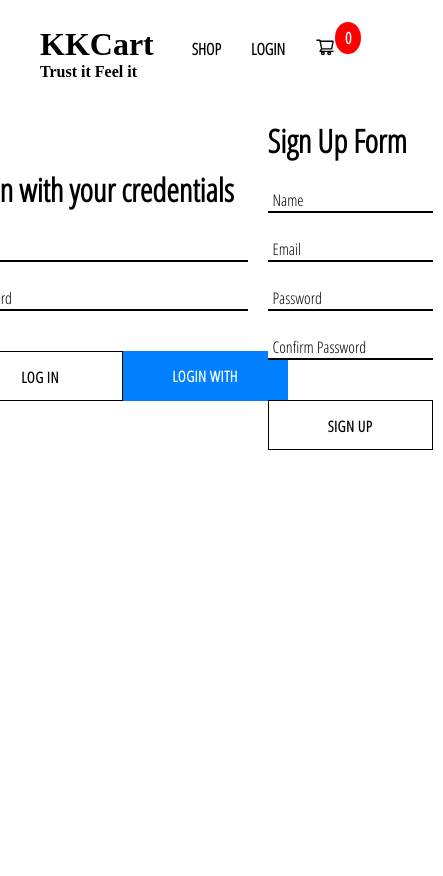
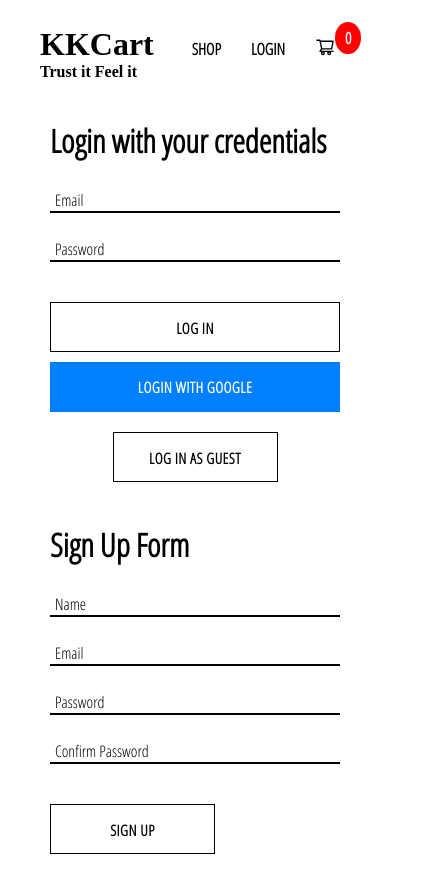
Before and after one commit to jainyash812/kapdeKharido, a React (Create React App) app: page /auth in a window 390 px wide. Shown: the top 876 px of the page, 443 px wide, since content can reach past the window. Before the commit the page ends 844 px from the top, so only its background shows below. Built offline with nearby package versions, Linux system fonts and the light colour scheme; no server answers; the database is empty; a web font is replaced by a local one.

Commit message:
Added Guest Login , minor styling changes in layout .

```diff
--- a/src/App.tsx
+++ b/src/App.tsx
@@ -4,6 +4,7 @@ import NavBar from "./components/navbar/navbar.component";
 import Authentication from "./routes/authentication/auth.component";
 import Shop from "./routes/shop/shop.component";
 import { ShoppingCart } from "./components/cart/cart.component";
+
 const App = () => {
   return (
     <>
--- a/src/components/button/button.styles.scss
+++ b/src/components/button/button.styles.scss
@@ -20,6 +20,7 @@
     background-color: white;
     color: black;
     border: 1px solid black;
+    box-shadow:5px 5px 2px grey;
   }
 
   &.google-button {
@@ -28,7 +29,7 @@
     &:hover {
       background-color: #357ae8;
       border: none;
-      box-shadow:5px 5px 5px grey;
+      box-shadow:5px 5px 3px #2c3e5b;
     }
   }
 
--- a/src/components/cart/cart.component.tsx
+++ b/src/components/cart/cart.component.tsx
@@ -8,6 +8,11 @@ export const ShoppingCart = () => {
     useContext(CartContext);
 
   const { userDetails } = useContext(UserContext);
+  const getEmail = () => {
+    if (!!userDetails) {
+      return userDetails.email !== null ? userDetails.email : "Guest ";
+    } else return "Guest";
+  };
   return (
     <div className="shopping-cart-container">
       {cartItems.length > 0 ? (
@@ -16,14 +21,14 @@ export const ShoppingCart = () => {
         <h1>
           Hey{" "}
           <span style={{ fontStyle: "italic", color: "#ff6900" }}>
-            {userDetails?.email.split("@")[0].toUpperCase()}
+            {/* {!!userDetails && userDetails.email.split("@")[0].toUpperCase()} */}
+            {getEmail()}
           </span>
           {"       "}
           currently there are no items in cart.
         </h1>
       )}
       <div className="shopping-cart-item-container">
-        <img src="https://unsplash.com/photos/PH8GUKG-Do0" />
         {cartItems.map((cartItem: any) => {
           const { id, name, imageUrl, quantity } = cartItem;
           return (
@@ -54,7 +59,9 @@ export const ShoppingCart = () => {
       {cartItems.length === 0 ? (
         ""
       ) : (
-        <div className="shopping-cart-bill">{`Total : ₹ ${cartItemTotal}`}</div>
+        <div className="shopping-cart-bill">{`Total : ₹ ${
+          cartItemTotal * 70
+        }`}</div>
       )}
     </div>
   );
--- a/src/components/form/signin-form.component.tsx
+++ b/src/components/form/signin-form.component.tsx
@@ -2,6 +2,7 @@ import { useState } from "react";
 import {
   signInWithGooglePopup,
   signInAuthUserWithEmailAndPassword,
+  signInAsGuest,
 } from "../../helper/firebase/firebase.helper";
 import Button from "../button/button.component";
 import { useNavigate } from "react-router-dom";
@@ -18,6 +19,10 @@ const SignInForm = () => {
     setFormFields(defaultFormFields);
   };
 
+  const handleGuestLogin = () => {
+    signInAsGuest();
+    navigate("/");
+  };
   const handleSubmit = async (event) => {
     event.preventDefault();
 
@@ -98,19 +103,18 @@ const SignInForm = () => {
             {errorMsg}
           </span>
         </div>
-        <div
-          style={{
-            display: "flex",
-            justifyContent: "space-around",
-            marginTop: "20px",
-          }}
-        >
+        <div className="login-buttons-container">
           <Button buttonType="inverted">Log In</Button>
           <Button buttonType="google" onClick={loginWithGoogle}>
             Login with Google
           </Button>
         </div>
       </form>
+      <div className="guest-login-button">
+        <Button buttonType="inverted" onClick={handleGuestLogin}>
+          Log In As Guest
+        </Button>
+      </div>
     </div>
   );
 };
--- a/src/components/form/signup-form.styles.scss
+++ b/src/components/form/signup-form.styles.scss
@@ -47,4 +47,16 @@
         }
 
     }
+    .login-buttons-container{
+        display: flex;
+        justify-content: space-around;
+        margin-top: 20px;
+    }
+    .guest-login-button{
+        display:flex;
+        width:100%;
+        justify-content:center;
+        align-items:center;
+        margin-top:10px;
+    }
 }
--- a/src/components/product-card/product-card.component.tsx
+++ b/src/components/product-card/product-card.component.tsx
@@ -19,7 +19,7 @@ export const ProductCard = ({ product }: any) => {
   return (
     <>
       <div className="product-card">
-        <img src={imageUrl} />
+        <img src={imageUrl} loading="lazy" />
         <div className="product-card-content">
           <span>{name}</span>
           <span>{`₹${price * 70}`}</span>
--- a/src/context/cart.context.jsx
+++ b/src/context/cart.context.jsx
@@ -36,8 +36,8 @@ export const CartContext = createContext({
   cartItems: [],
   addItemToCart: (item) => {},
   removeItemFromCart: (item) => {},
-  cartItemCount: null,
-  cartItemTotal: null,
+  cartItemCount: 0,
+  cartItemTotal: 0,
 });
 
 export const CartItemsProvider = ({ children }) => {
--- a/src/helper/firebase/firebase.helper.js
+++ b/src/helper/firebase/firebase.helper.js
@@ -8,6 +8,7 @@ import {
   signInWithEmailAndPassword,
   signOut,
   onAuthStateChanged,
+  signInAnonymously
 } from "firebase/auth";
 import {
   getFirestore,
@@ -108,6 +109,11 @@ export const createAuthUserWithEmailAndPassword = async (email, password) => {
 export const signInAuthUserWithEmailAndPassword = async (email, password) => {
   return await signInWithEmailAndPassword(auth, email, password);
 };
+//signInAnonymously
+//
+export const signInAsGuest = async()=>{
+    return await signInAnonymously(auth)
+}
 
 export const signOutUser = async () => {
   await signOut(auth);
--- a/src/routes/shop/shop.component.tsx
+++ b/src/routes/shop/shop.component.tsx
@@ -1,8 +1,4 @@
-import { useContext } from "react";
 import { Route, Routes } from "react-router-dom";
-import CategorySection from "../../components/category-section/catergory-section.component";
-import { ProductCard } from "../../components/product-card/product-card.component";
-import { CategoryContext } from "../../context/categories.context";
 import MultipleCategorySection from "../multiple-category-section/multiple-category-section.component";
 import SingleCategorySection from "../single-category-section/single-category-section.component";
 import "./shop.styles.scss";
--- a/src/styles.scss
+++ b/src/styles.scss
@@ -25,6 +25,18 @@ a {
      .navbar-logo{
             font-family: cursive;
     }
+    .authentication-container {
+        flex-direction: column !important;
+    }
+    .login-buttons-container{
+        flex-direction:column !important;
+        .button-container{
+            margin-bottom:10px !important;
+        }
+    }
+    .category-container .category-body-container {
+        padding: 0 15px !important;
+    }
     .category-section-products{
         // flex-wrap:wrap !important;
         flex-direction:column !important;
```
